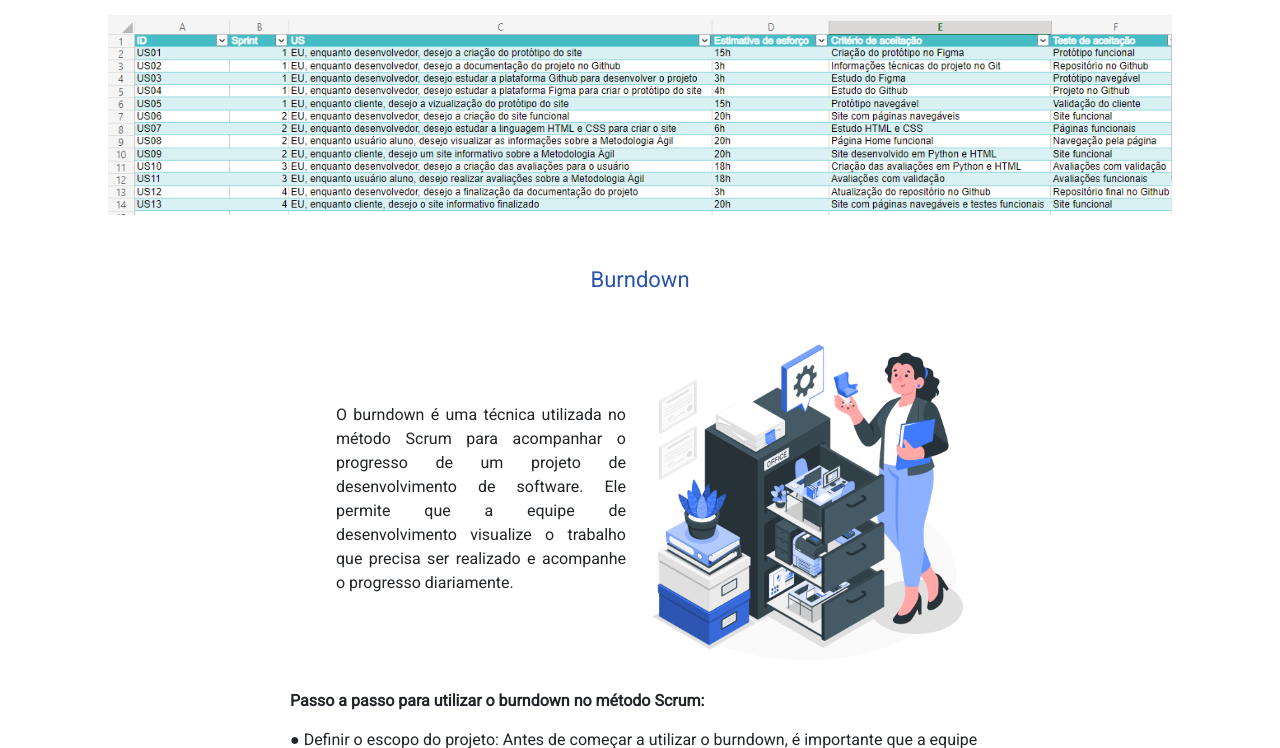
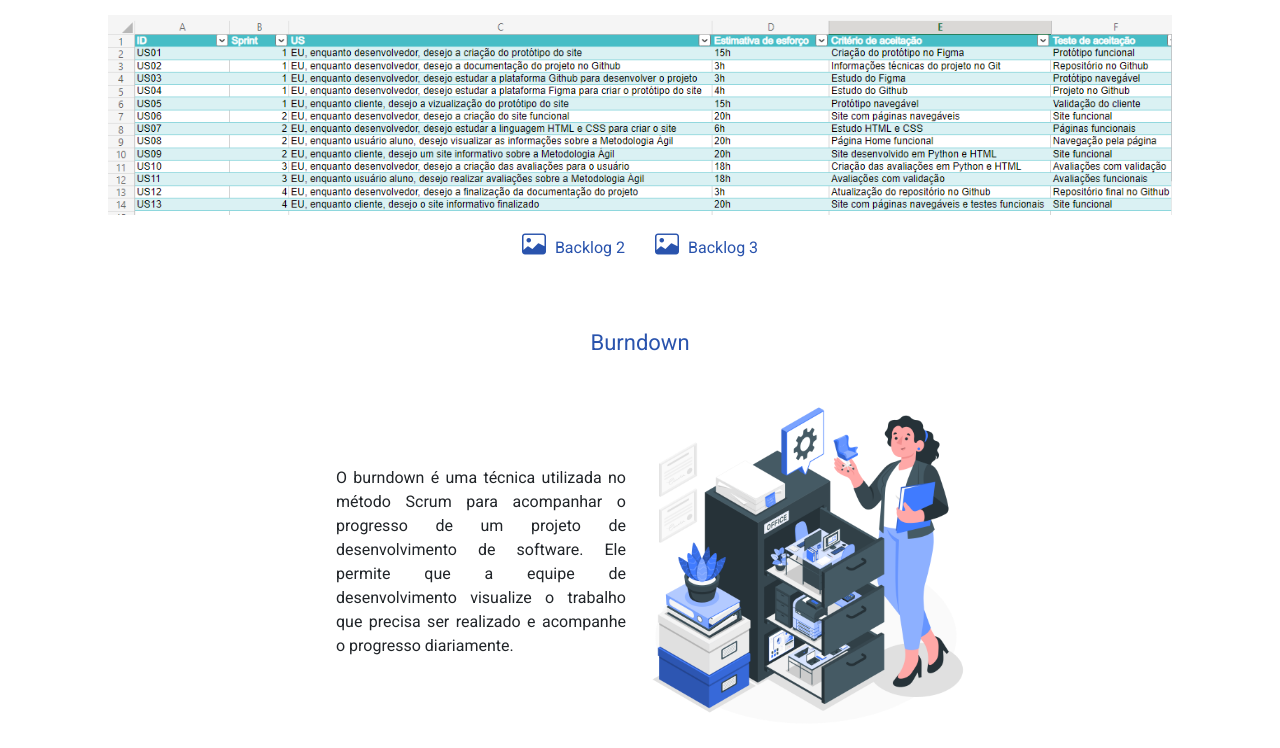
Before and after one commit to DianneFaria/Projeto-de-API-1-Semestre, a Flask app: page /ferramentas in a window 1280 px wide. Shown: the part 1099-1847 px from the top of the page. Run offline with Flask 2, Linux system fonts and the light colour scheme; some libraries are stand-ins or nearby versions.

Commit message:
Adição de botões na aba ferramentas

```diff
--- a/static/css/style.css
+++ b/static/css/style.css
@@ -259,4 +259,41 @@ a{
     color: var(--color-fontebranca);
 }
 
+/* Botões de exemplo */
+.container{
+    display: flex;
+    flex-direction: row;
+    width: 100vh;
+    text-align: center;
+    align-items: center;
+    justify-content: center;
+    position: static;
+    padding: 10px 10px 10px 10px;
+    line-height: 40px;
+}
+
+.slections a{
+    align-items: center;
+    justify-content: center;
+    /* line-height: 40px; */
+    padding: 15px 15px 15px 15px;
+    background: var(--color-fontebranca);
+    cursor: pointer;
+
+    text-decoration: none;
+    color: var(--color-azul);
+}
+
+.txt{
+    margin-left: 5px;
+}
+
+.icones > i{
+    font-size: 24px;
+
+
+}
+
+/* Final Botões de exemplo */
+
 /* Conteudo Site */
--- a/templates/base.html
+++ b/templates/base.html
@@ -23,6 +23,7 @@
     <link rel="preconnect" href="https://fonts.gstatic.com" crossorigin>
     <link href="https://fonts.googleapis.com/css2?family=Roboto&display=swap" rel="stylesheet">
     <link rel="icon" type="image/png" href="..//static/img_tópicos/logopreto.png"/>
+
 </head>
 
 <body id="bodyhome">
--- a/templates/ferramentas.html
+++ b/templates/ferramentas.html
@@ -25,6 +25,24 @@
     <div class="container_texto"><b>Exemplo de Backlog:</b></div>
 
     <div class="imagem_ferramentas"><img src="../static/img_tópicos/backlog.png" height="200"/></div>
+
+    <div class="container">
+
+        <div class="slections">
+            <a href="../static/img_tópicos/exbacklog.png" target="_blank">
+                <span class="icones"><i class="bi bi-image"></i></span>
+                <span class="txt">Backlog 2</span>
+            </a>
+        </div>
+
+        <div class="slections">
+            <a href="../static/img_tópicos/exbacklog2.png" target="_blank">
+                <span class="icones"><i class="bi bi-image"></i></span>
+                <span class="txt">Backlog 3</span>
+            </a>
+        </div>
+
+    </div>
 
     <div class="título">Burndown</div>
 
@@ -61,4 +79,26 @@
 
     <div class="imagem_ferramentas"><img src="../static/img_tópicos/burndown2.png" /></div>
 
+    <div class="container">
+
+        <div class="slections">
+            <a href="../static/arquivo/exemplo burndown.xls" download>
+                <span class="icones"><i class="bi bi-arrow-down-square"></i></span>
+                <span class="txt">Download</span>
+            </a>
+        </div>
+
+    </div>
+
+    <div class="container">
+
+        <div class="slections">
+            <a href="../static/img_tópicos/exburndown.png" target="_blank">
+                <span class="icones"><i class="bi bi-image"></i></span>
+                <span class="txt">Burndown 2</span>
+            </a>
+        </div>
+
+    </div>
+
     {% endblock %}
```
Also changed, not shown: static/img_tópicos/exbacklog.png (added), static/img_tópicos/exbacklog2.png (added), static/img_tópicos/exburndown.png (added), 1 other file.
